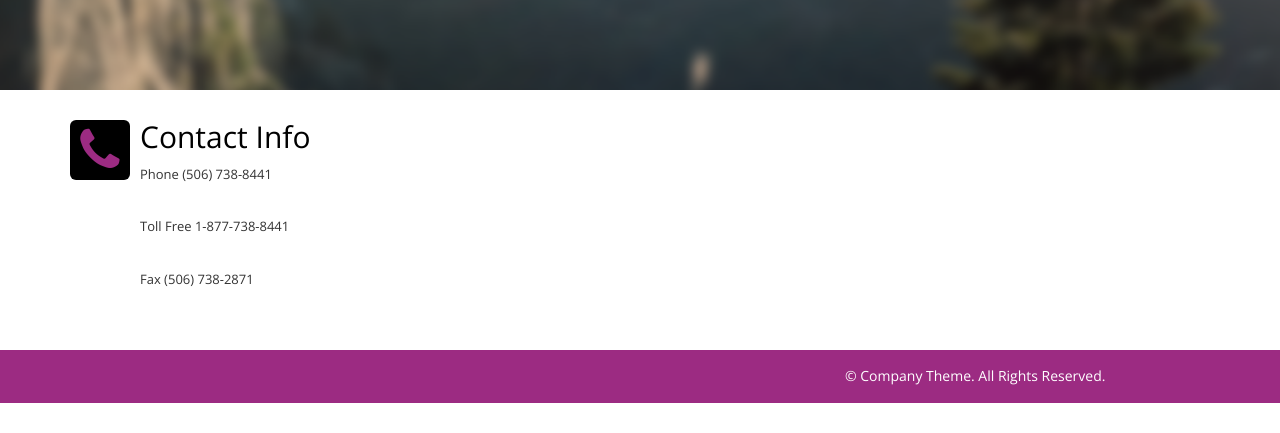
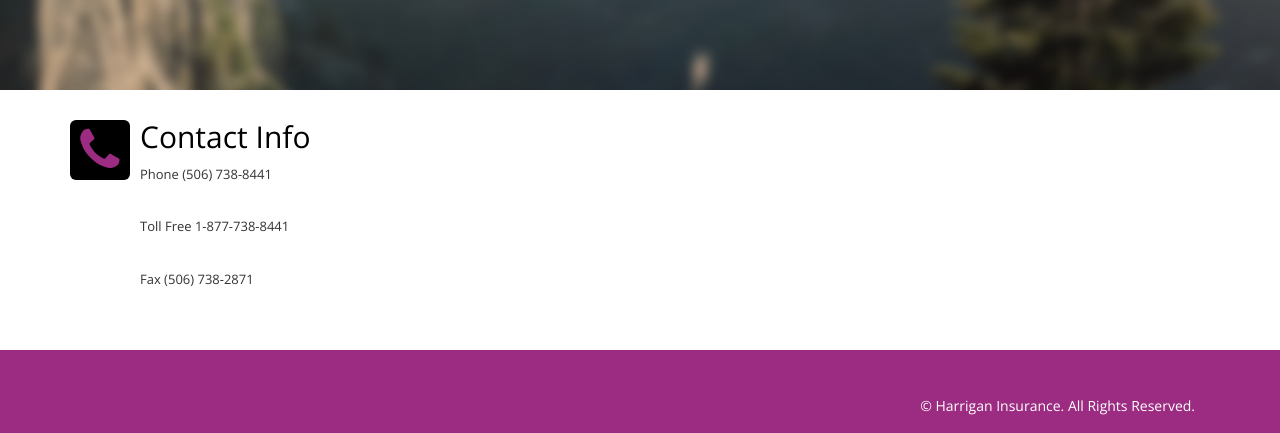
Before and after one commit to TonyHxC/TonyHxC.github.io, a website: page Harrigan/index.html in a window 1280 px wide. Shown: the part 2002-2435 px from the top of the page. Before the commit the page ends 2405 px from the top, so only its background shows below. Drawn offline with nearby package versions, Linux system fonts and the light colour scheme.

Commit message:
Updated footer

```diff
--- a/Harrigan/index.html
+++ b/Harrigan/index.html
@@ -214,11 +214,9 @@
 				</div>
 
 				<div class="col-md-4 col-md-offset-4">
-
-					&copy; Company Theme. All Rights Reserved.
-
-				</div>
-			</div>
+					<div class="copyright">
+						&copy; Harrigan Insurance. All Rights Reserved.                        </div>
+					</div>
 
 			<div class="pull-right">
 				<a href="#home" class="scrollup"><i class="fa fa-angle-up fa-3x"></i></a>
```
